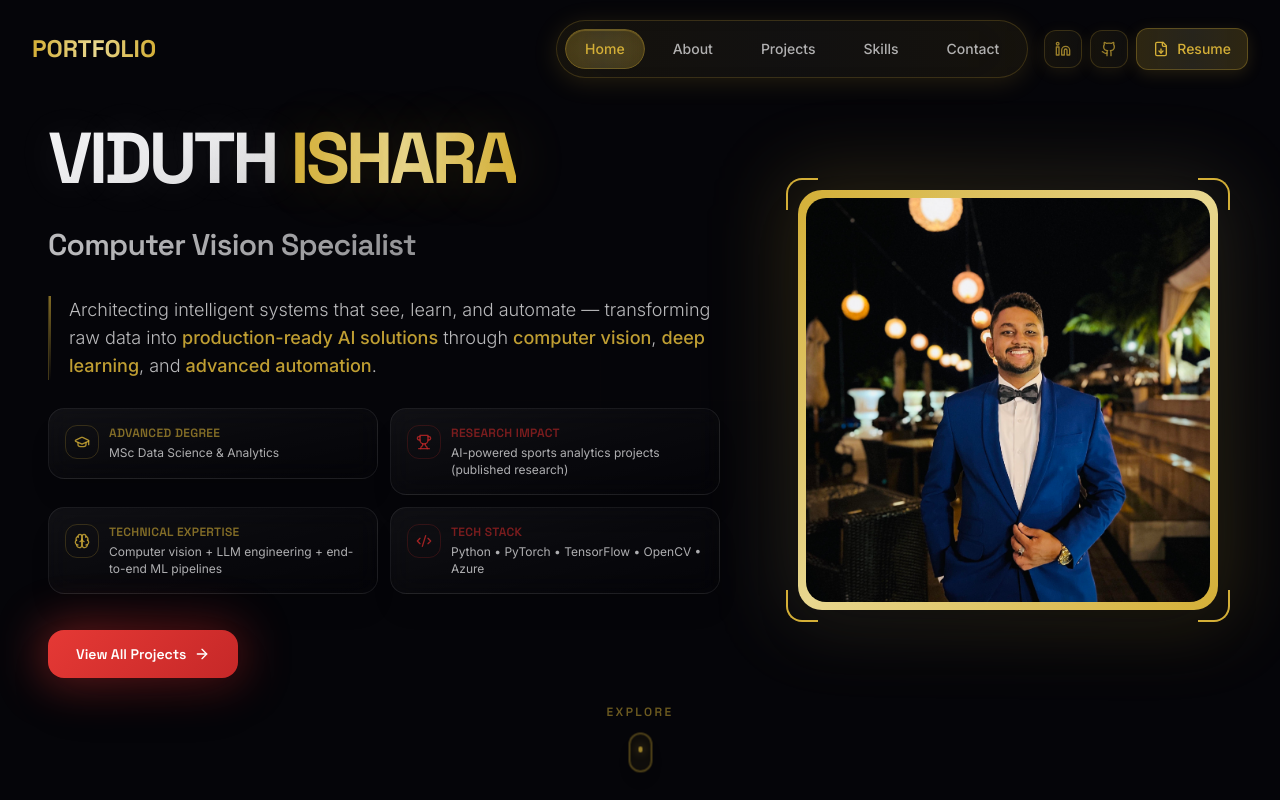
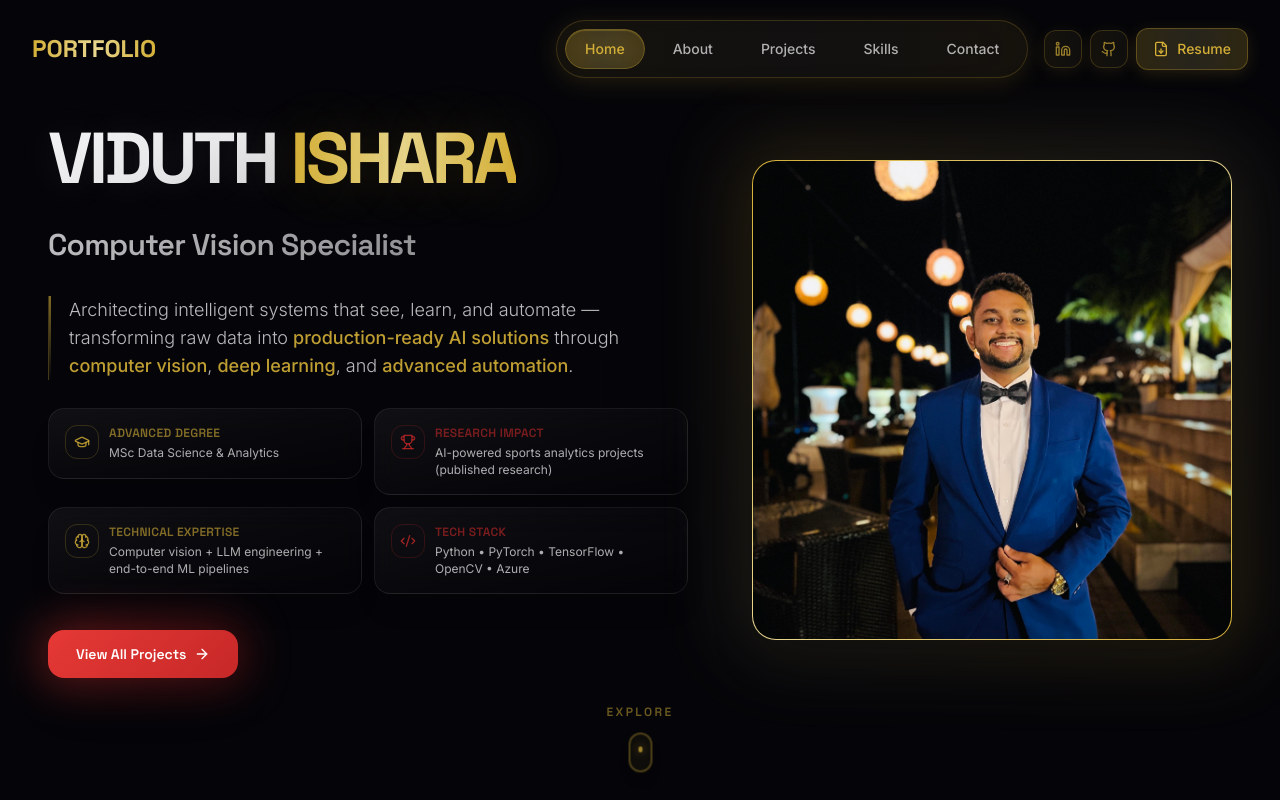
Before and after one commit to Lithira-Silva/ViduthIshara_Portfolio, a Next.js app: page / in a window 1280 px wide. Shown: the top 800 px of the page. Built offline with nearby package versions, Linux system fonts and the light colour scheme.

Commit message:
Enhance Hero component styling by adjusting dimensions and improving image display; remove decorative corner accents

```diff
--- a/components/Hero.tsx
+++ b/components/Hero.tsx
@@ -235,26 +235,20 @@ export default function Hero() {
               <motion.div
                 whileHover={{ scale: 1.02 }}
                 transition={{ duration: 0.3 }}
-                className="relative w-[380px] h-[380px] xl:w-[420px] xl:h-[420px] p-2 rounded-3xl bg-gradient-to-br from-gold via-gold-light to-gold shadow-2xl"
+                className="relative w-[440px] h-[440px] xl:w-[480px] xl:h-[480px] p-[1px] rounded-3xl bg-gradient-to-br from-gold via-gold-light to-gold shadow-2xl"
               >
                 {/* Inner container */}
-                <div className="w-full h-full rounded-[1.25rem] overflow-hidden bg-background/20 backdrop-blur-sm">
+                <div className="w-full h-full rounded-[calc(1.5rem-1px)] overflow-hidden bg-background/20 backdrop-blur-sm">
                   <Image
                     src="/images/profile.jpg.jpg"
                     alt="Viduth Ishara - Data Scientist & AI Engineer"
-                    width={420}
-                    height={420}
+                    width={480}
+                    height={480}
                     className="w-full h-full object-cover"
                     priority
                   />
                 </div>
               </motion.div>
-
-              {/* Decorative Corner Accents */}
-              <div className="absolute -top-3 -left-3 w-8 h-8 border-t-2 border-l-2 border-gold rounded-tl-2xl" />
-              <div className="absolute -top-3 -right-3 w-8 h-8 border-t-2 border-r-2 border-gold rounded-tr-2xl" />
-              <div className="absolute -bottom-3 -left-3 w-8 h-8 border-b-2 border-l-2 border-gold rounded-bl-2xl" />
-              <div className="absolute -bottom-3 -right-3 w-8 h-8 border-b-2 border-r-2 border-gold rounded-br-2xl" />
             </div>
           </motion.div>
         </div>
```
